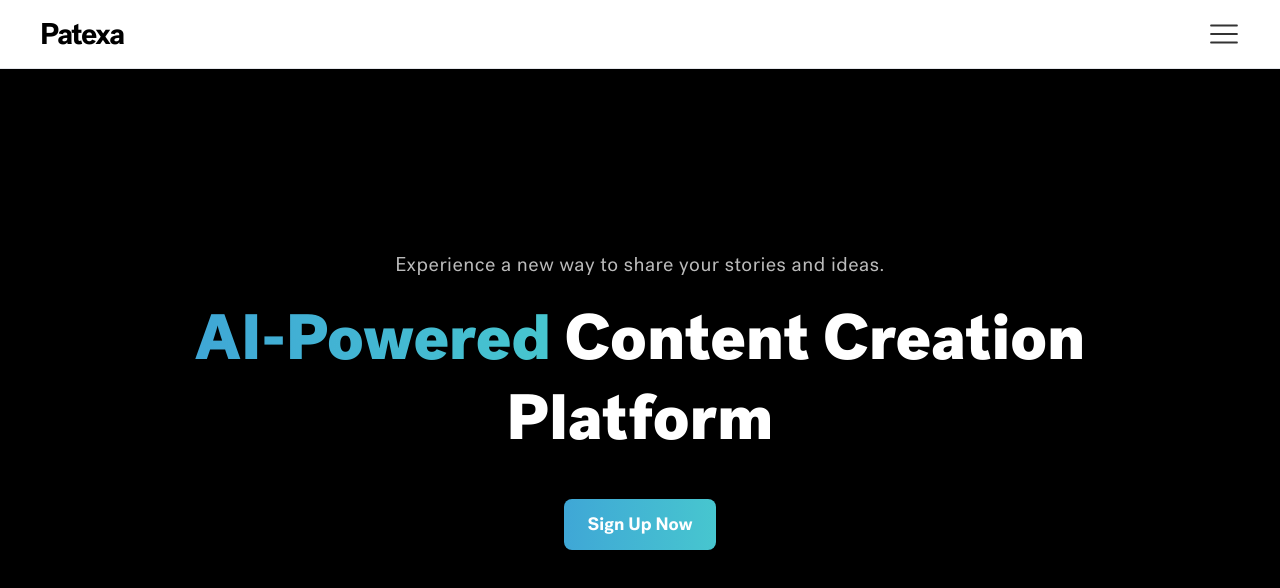
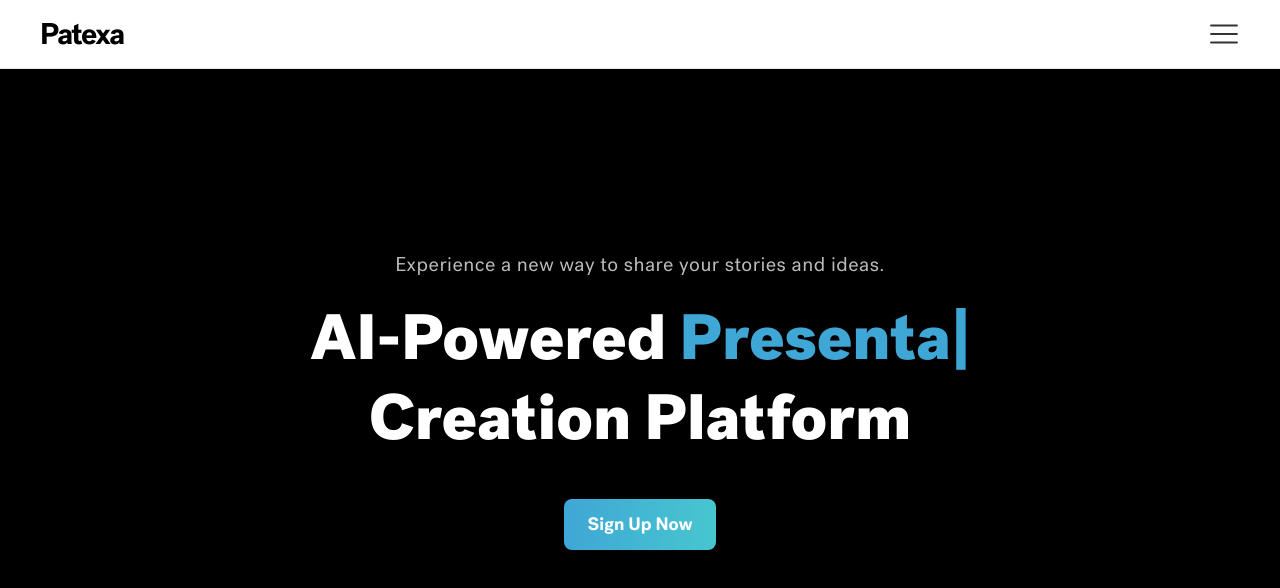
Before and after one commit to CZEJAY/demo, a Next.js app: page / in a window 1280 px wide. Shown: the top 588 px of the page. Built offline with nearby package versions, Linux system fonts and the light colour scheme.

Commit message:
initial commit

```diff
--- a/app/page.tsx
+++ b/app/page.tsx
@@ -1,42 +1,9 @@
-// import { Waitlist } from "@/components/Landing Page/Waitlist";
+import { HeroSection } from "@/components/Landing Page/HeroSection";
 
 export default function Home() {
   return (
     <main>
-      <section className="flex items-center justify-center h-screen p-4 bg-black text-silverGray">
-        <div className="max-content text-center">
-          <div className="space-y-5 mb-5 lg:mb-10">
-            <span className="text-xl tracking-wide">
-              Experience a new way to share your stories and ideas.
-            </span>
-
-            <div className="max-w-4xl">
-              <h3 className=" leading-tight text-[4rem] max-lg:text-[2.5rem] text-white font-bold max-lg:font-medium">
-                <span className="bg-gradient-to-r from-deepTeal to-skyAqua bg-clip-text text-transparent">
-                  AI-Powered
-                </span>{" "}
-                Content Creation Platform
-              </h3>
-            </div>
-          </div>
-
-          <p className=" md:max-w-2xl text-pretty mx-auto mb-12 hidden">
-            {/* Create beautiful presentations, pitch decks, resumes, websites, and
-            documents. <br /> No design, writing, or coding skills needed.{" "}
-            <br />
-            Bring your ideas to life like never before. */}
-            Beautiful presentations, documents, and websites. No design or
-            coding skills required. <br /> Bring your ideas to life
-            effortlessly.
-          </p>
-
-          <button className="px-6 py-3 bg-gradient-to-r from-deepTeal to-skyAqua text-white rounded-lg font-medium">
-            Sign Up Now
-          </button>
-
-          {/* <Waitlist /> */}
-        </div>
-      </section>
+      <HeroSection />
     </main>
   );
 }
--- /dev/null
+++ b/components/Landing Page/HeroSection.tsx
@@ -0,0 +1,76 @@
+"use client";
+import { useEffect, useState } from "react";
+import Typewriter from "typewriter-effect";
+
+// import { Waitlist } from "@/components/Landing Page/Waitlist";
+
+export function HeroSection() {
+  const words = [
+    "Presentations",
+    "Pitch Decks",
+    "Resumes",
+    "Websites",
+    "Documents",
+  ];
+  const [index, setIndex] = useState(0);
+
+  useEffect(() => {
+    const intervalId = setInterval(() => {
+      setIndex((prevIndex) => (prevIndex + 1) % words.length);
+    }, 1000); // Change word every 1 second
+
+    return () => clearInterval(intervalId);
+  }, []);
+
+  return (
+    <section className="flex items-center justify-center h-screen p-4 bg-black text-silverGray">
+      <div className="max-content text-center">
+        <div className="space-y-5 mb-5 lg:mb-10">
+          <span className="text-xl tracking-wide">
+            Experience a new way to share your stories and ideas.
+          </span>
+
+          <div className="max-w-4xl transition-all delay-500 ease-linear">
+            <h1 className=" leading-tight text-[4rem] max-lg:text-[2.5rem] text-white font-bold max-lg:font-medium inline-block">
+              AI-Powered{" "}
+              <span className="text-deepTeal inline-block">
+                {" "}
+                <Typewriter
+                  options={{
+                    strings: [
+                      "Content",
+                      "Presentations",
+                      "Pitch Decks",
+                      "Resumes",
+                      "Websites",
+                      "Documents",
+                    ],
+                    autoStart: true,
+                    loop: true,
+                    deleteSpeed: 100, // Adjust the speed of deletion
+                  }}
+                />
+              </span>{" "}
+              Creation Platform
+            </h1>
+          </div>
+        </div>
+
+        <p className=" md:max-w-2xl text-pretty mx-auto mb-12 hidden">
+          {/* Create beautiful presentations, pitch decks, resumes, websites, and
+        documents. <br /> No design, writing, or coding skills needed.{" "}
+        <br />
+        Bring your ideas to life like never before. */}
+          Beautiful presentations, documents, and websites. No design or coding
+          skills required. <br /> Bring your ideas to life effortlessly.
+        </p>
+
+        <button className="px-6 py-3 bg-gradient-to-r from-deepTeal to-skyAqua text-white rounded-lg font-medium">
+          Sign Up Now
+        </button>
+
+        {/* <Waitlist /> */}
+      </div>
+    </section>
+  );
+}
--- a/package.json
+++ b/package.json
@@ -13,7 +13,8 @@
     "next": "14.2.13",
     "react": "^18",
     "react-dom": "^18",
-    "react-icons": "^5.3.0"
+    "react-icons": "^5.3.0",
+    "typewriter-effect": "^2.21.0"
   },
   "devDependencies": {
     "@types/node": "^20",
```
Also changed, not shown: 1 other file (tests, documents, lock files or other folders).
